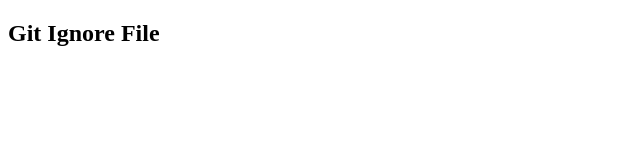
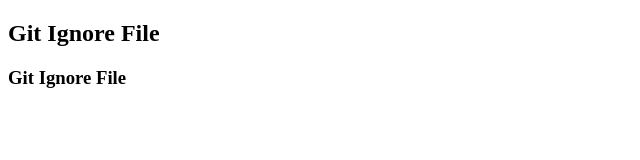
Before and after one commit to Ranjankumarjena-rj/Git-ignore, a plain HTML site: page index.html in a window 1280 px wide. Shown: the whole page, without its empty margins (0-640 px from the left). Drawn offline with Linux system fonts and the light colour scheme.

Commit message:
git ignore done

```diff
--- a/index.html
+++ b/index.html
@@ -7,5 +7,6 @@
 </head>
 <body>
     <h2>Git Ignore File</h2>
+    <h3>Git Ignore File</h3>
 </body>
 </html>
```
Also changed, not shown: 1 other file.
